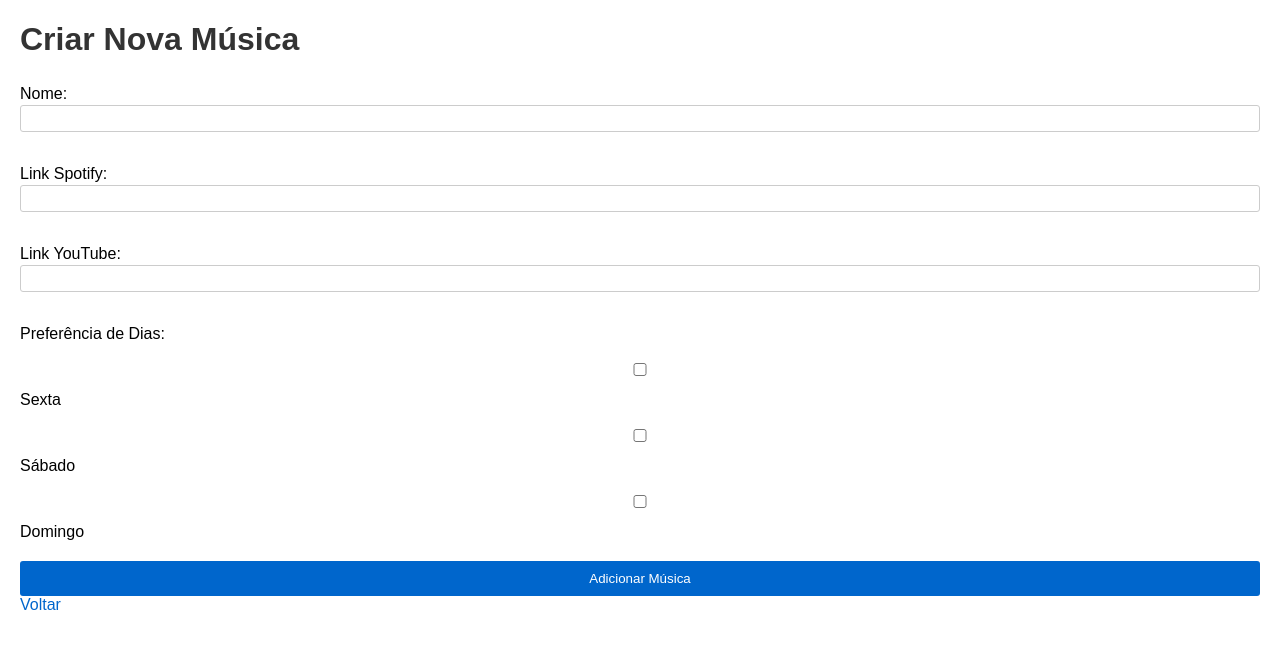
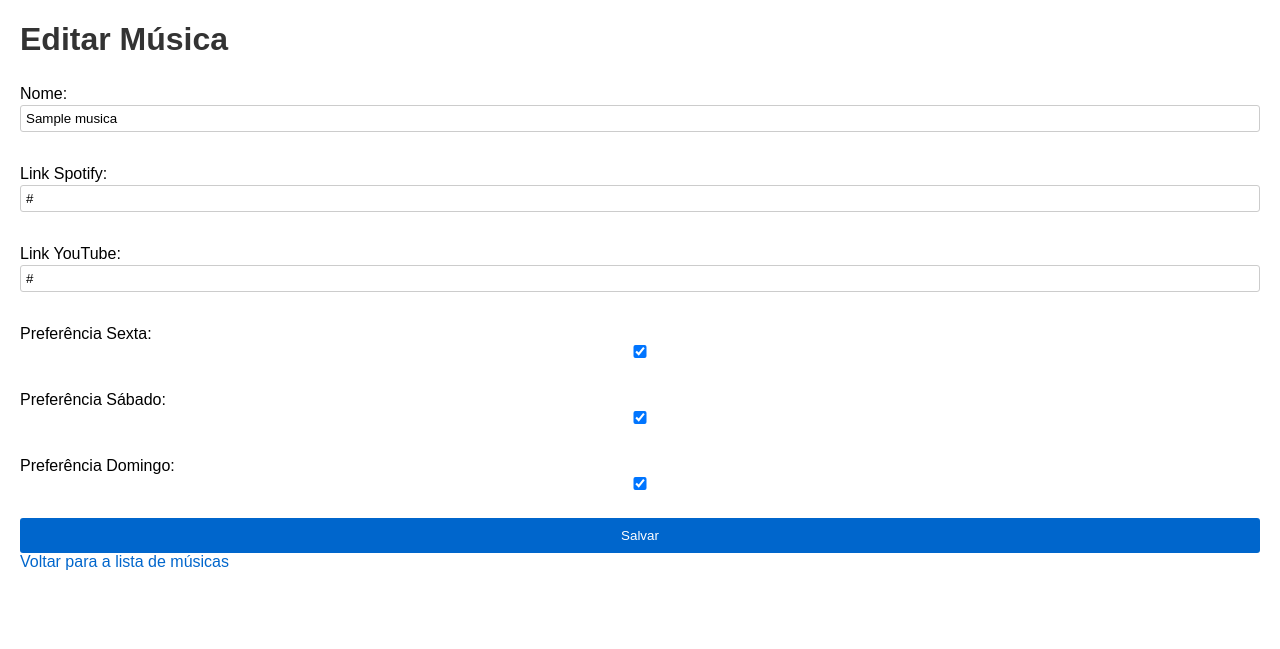
Before and after one commit to lucasleirbag/musicas_igreja, a FastAPI app: template app/templates/criar_musica.html in a window 1280 px wide. Shown: the top 649 px of the page. Run offline with FastAPI, Linux system fonts and the light colour scheme; the template is opened without the code that fills it: most values are stand-ins (such as "Sample title", 1, 10 or a date in 2020).

Commit message:
Update MusicaService and MusicaRepository to include the methods for updating and deleting a musica. This allows for updating and deleting musicas in the database. The atualizar_musica method commits the changes to the database, while the excluir_musica method deletes the musica and commits the changes. These changes were made to provide full CRUD functionality for musicas in the application.

```diff
--- a/app/database/setup.py
+++ b/app/database/setup.py
@@ -1,16 +1,20 @@
 from sqlalchemy import create_engine
-from sqlalchemy.ext.declarative import declarative_base
-from sqlalchemy.orm import sessionmaker
+from sqlalchemy.orm import sessionmaker, declarative_base
 
 SQLALCHEMY_DATABASE_URL = "sqlite:///./musicas.db"
 
 engine = create_engine(SQLALCHEMY_DATABASE_URL, connect_args={"check_same_thread": False})
 SessionLocal = sessionmaker(autocommit=False, autoflush=False, bind=engine)
-
 Base = declarative_base()
 
 def init_db():
-    from app.models.sorteio import Sorteio  # Importando o modelo Sorteio
-    # Drop and create only the sorteios table
-    Sorteio.__table__.drop(engine, checkfirst=True)
-    Sorteio.__table__.create(engine)
+    import app.models.musica
+    import app.models.sorteio
+    Base.metadata.create_all(bind=engine)
+
+def get_db():
+    db = SessionLocal()
+    try:
+        yield db
+    finally:
+        db.close()
--- a/app/main.py
+++ b/app/main.py
@@ -1,9 +1,9 @@
-from fastapi import FastAPI, Request, Depends, Form
+from fastapi import FastAPI, Request, Depends, Form, HTTPException
 from fastapi.responses import HTMLResponse
 from fastapi.staticfiles import StaticFiles
 from fastapi.templating import Jinja2Templates
 from sqlalchemy.orm import Session
-from app.database.setup import init_db, SessionLocal
+from app.database.setup import init_db, get_db
 from app.models.musica import Musica
 from app.repositories.musica_repository import MusicaRepository
 from app.services.musica_service import MusicaService
@@ -18,13 +18,6 @@ templates = Jinja2Templates(directory="app/templates")
 @app.on_event("startup")
 def startup_event():
     init_db()
-
-def get_db():
-    db = SessionLocal()
-    try:
-        yield db
-    finally:
-        db.close()
 
 @app.get("/", response_class=HTMLResponse)
 async def read_root(request: Request, db: Session = Depends(get_db)):
@@ -60,6 +53,51 @@ async def criar_musica(
     musica_service.criar_musica(db_musica)
     return templates.TemplateResponse("criar_musica.html", {"request": request, "message": "Música criada com sucesso!"})
 
+@app.get("/editar_musica/{musica_id}", response_class=HTMLResponse)
+async def editar_musica_form(request: Request, musica_id: int, db: Session = Depends(get_db)):
+    musica_repository = MusicaRepository(db)
+    musica = musica_repository.obter_por_id(musica_id)
+    if musica is None:
+        raise HTTPException(status_code=404, detail="Música não encontrada")
+    return templates.TemplateResponse("criar_musica.html", {"request": request, "musica": musica})
+
+@app.post("/editar_musica/{musica_id}", response_class=HTMLResponse)
+async def editar_musica(
+    request: Request,
+    musica_id: int,
+    nome: str = Form(...),
+    link_spotify: str = Form(...),
+    link_youtube: str = Form(...),
+    preferencia_sexta: int = Form(0),
+    preferencia_sabado: int = Form(0),
+    preferencia_domingo: int = Form(0),
+    db: Session = Depends(get_db)
+):
+    musica_repository = MusicaRepository(db)
+    musica_service = MusicaService(musica_repository)
+    db_musica = musica_repository.obter_por_id(musica_id)
+    if db_musica is None:
+        raise HTTPException(status_code=404, detail="Música não encontrada")
+    db_musica.nome = nome
+    db_musica.link_spotify = link_spotify
+    db_musica.link_youtube = link_youtube
+    db_musica.preferencia_sexta = preferencia_sexta
+    db_musica.preferencia_sabado = preferencia_sabado
+    db_musica.preferencia_domingo = preferencia_domingo
+    musica_service.atualizar_musica(db_musica)
+    return templates.TemplateResponse("criar_musica.html", {"request": request, "message": "Música atualizada com sucesso!", "musica": db_musica})
+
+@app.post("/excluir_musica/{musica_id}", response_class=HTMLResponse)
+async def excluir_musica(request: Request, musica_id: int, db: Session = Depends(get_db)):
+    musica_repository = MusicaRepository(db)
+    musica_service = MusicaService(musica_repository)
+    db_musica = musica_repository.obter_por_id(musica_id)
+    if db_musica is None:
+        raise HTTPException(status_code=404, detail="Música não encontrada")
+    musica_service.excluir_musica(db_musica)
+    musicas = musica_repository.obter_todas()
+    return templates.TemplateResponse("index.html", {"request": request, "message": "Música excluída com sucesso!", "musicas": musicas})
+
 @app.post("/sortear_musicas_mes", response_class=HTMLResponse)
 async def sortear_musicas_mes(request: Request, db: Session = Depends(get_db)):
     musica_repository = MusicaRepository(db)
--- a/app/templates/criar_musica.html
+++ b/app/templates/criar_musica.html
@@ -3,27 +3,29 @@
 <head>
     <meta charset="UTF-8">
     <meta name="viewport" content="width=device-width, initial-scale=1.0">
-    <title>Criar Música</title>
+    <title>{% if musica %}Editar{% else %}Criar{% endif %} Música</title>
     <link rel="stylesheet" href="/static/css/styles.css">
 </head>
 <body>
-    <h1>Criar Nova Música</h1>
-    <form action="/criar_musica" method="post">
+    <h1>{% if musica %}Editar{% else %}Criar{% endif %} Música</h1>
+    {% if message %}
+        <p>{{ message }}</p>
+    {% endif %}
+    <form action="{% if musica %}/editar_musica/{{ musica.id }}{% else %}/criar_musica{% endif %}" method="post">
         <label for="nome">Nome:</label>
-        <input type="text" id="nome" name="nome" required><br>
+        <input type="text" id="nome" name="nome" value="{{ musica.nome if musica else '' }}" required><br>
         <label for="link_spotify">Link Spotify:</label>
-        <input type="text" id="link_spotify" name="link_spotify" required><br>
+        <input type="text" id="link_spotify" name="link_spotify" value="{{ musica.link_spotify if musica else '' }}" required><br>
         <label for="link_youtube">Link YouTube:</label>
-        <input type="text" id="link_youtube" name="link_youtube" required><br>
-        <label for="preferencia_dias">Preferência de Dias:</label><br>
-        <input type="checkbox" id="sexta" name="preferencia_sexta" value="1">
-        <label for="sexta">Sexta</label><br>
-        <input type="checkbox" id="sabado" name="preferencia_sabado" value="1">
-        <label for="sabado">Sábado</label><br>
-        <input type="checkbox" id="domingo" name="preferencia_domingo" value="1">
-        <label for="domingo">Domingo</label><br>
-        <button type="submit">Adicionar Música</button>
+        <input type="text" id="link_youtube" name="link_youtube" value="{{ musica.link_youtube if musica else '' }}" required><br>
+        <label for="preferencia_sexta">Preferência Sexta:</label>
+        <input type="checkbox" id="preferencia_sexta" name="preferencia_sexta" value="1" {% if musica and musica.preferencia_sexta %}checked{% endif %}><br>
+        <label for="preferencia_sabado">Preferência Sábado:</label>
+        <input type="checkbox" id="preferencia_sabado" name="preferencia_sabado" value="1" {% if musica and musica.preferencia_sabado %}checked{% endif %}><br>
+        <label for="preferencia_domingo">Preferência Domingo:</label>
+        <input type="checkbox" id="preferencia_domingo" name="preferencia_domingo" value="1" {% if musica and musica.preferencia_domingo %}checked{% endif %}><br>
+        <button type="submit">Salvar</button>
     </form>
-    <a href="/">Voltar</a>
+    <a href="/">Voltar para a lista de músicas</a>
 </body>
 </html>
```
Also changed, not shown: app/controllers/musica_controller.py (+76 -19 lines), app/repositories/musica_repository.py (+5 -8 lines), app/services/musica_service.py (+7 -0 lines), app/templates/index.html (+14 -3 lines), musicas.db.
